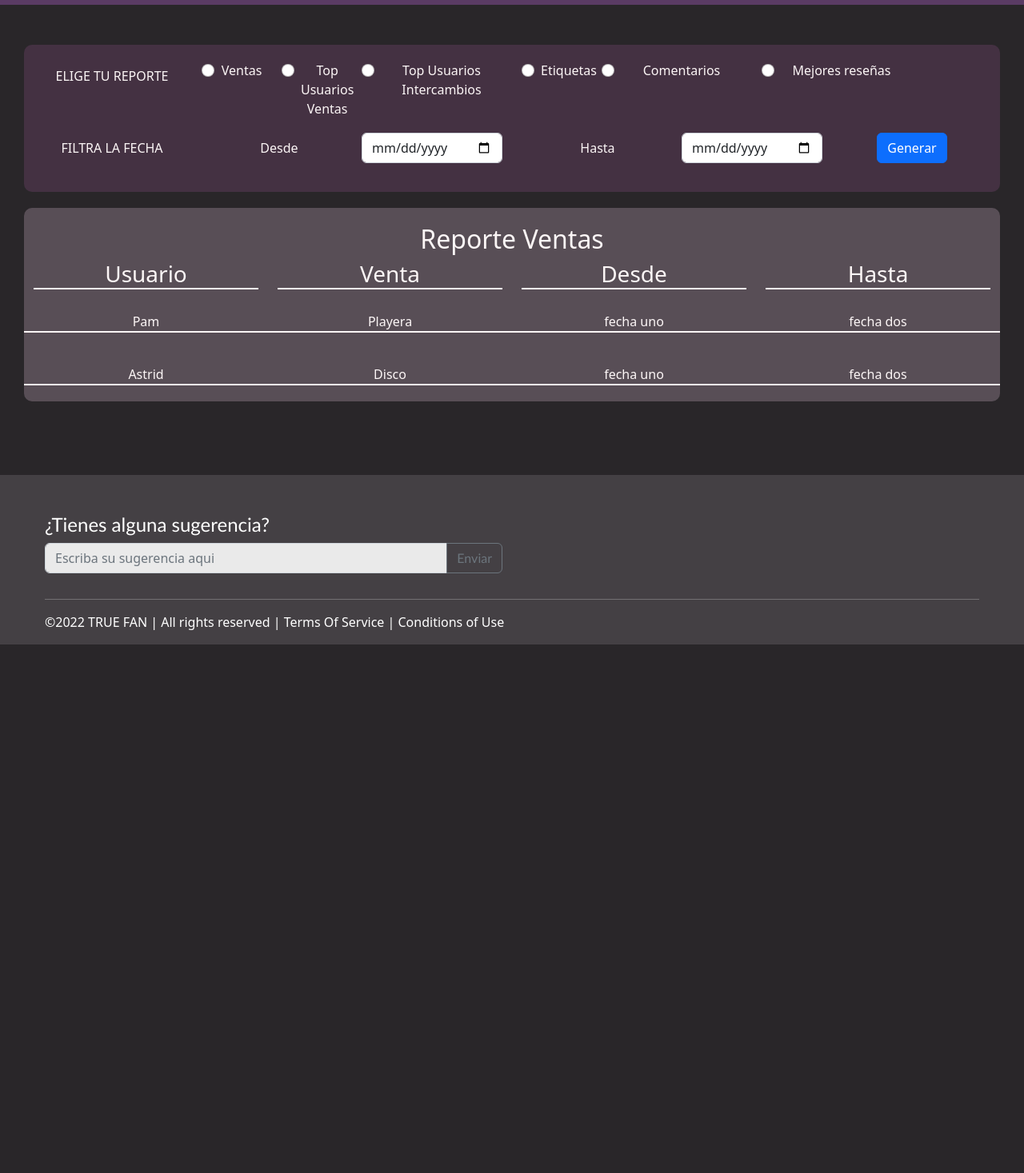
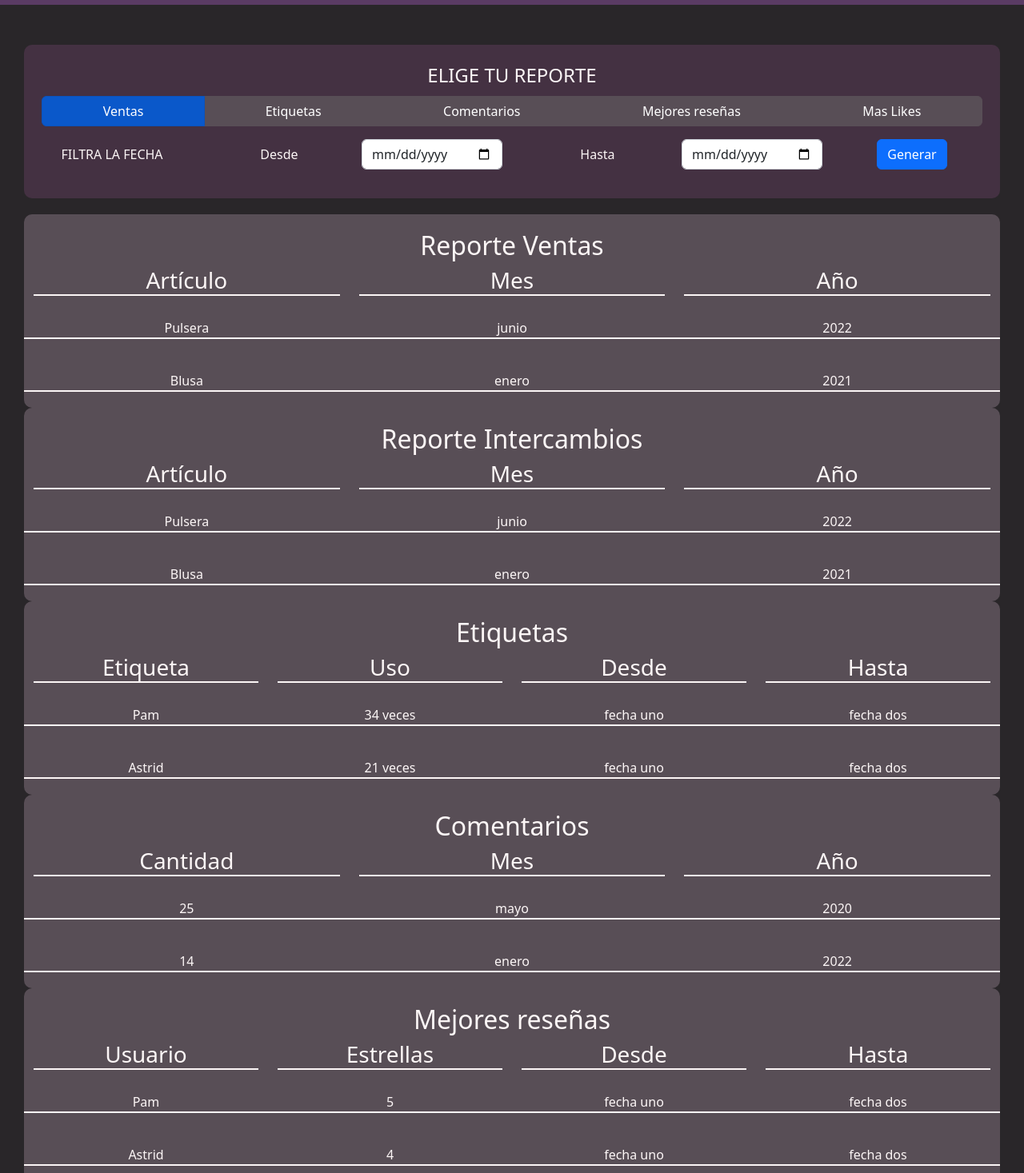
Before and after one commit to luisgalvotz/PrograWebII, a React (Create React App) app in the folder client/: page /Reports in a window 1280 px wide. Shown: the part 60-1527 px from the top of the page at 80% size. Before the commit the page ends 866 px from the top, so only its background shows below. Built offline with nearby package versions, Linux system fonts and the light colour scheme; the HTML template or start-up script is replaced by a standard one.

Commit message:
02.Arreglos en dash, reportes y perfil

```diff
--- a/client/package.json
+++ b/client/package.json
@@ -8,6 +8,7 @@
     "@testing-library/react": "^13.4.0",
     "@testing-library/user-event": "^13.5.0",
     "bootstrap": "^5.2.2",
+    "express": "^4.18.2",
     "nodemon": "^2.0.20",
     "popper.js": "^1.16.1",
     "react": "^18.2.0",
--- a/client/src/components/Dashboard.js
+++ b/client/src/components/Dashboard.js
@@ -69,10 +69,10 @@ export default class Dashboard extends Component {
                         <Card.Body >
                             <Card.Title>Playera</Card.Title>
                                 <Card.Text>
-                                    Taylor Swift
+                                    #TaylorSwift
                                 </Card.Text>
                                 <Card.Text>
-                                    $500
+                                    Venta
                                 </Card.Text>
                             <Button className="dash-btn">Ver más</Button>
                         </Card.Body>
@@ -84,10 +84,10 @@ export default class Dashboard extends Component {
                         <Card.Body >
                             <Card.Title>Playera</Card.Title>
                                 <Card.Text>
-                                    Taylor Swift
+                                    #TaylorSwift
                                 </Card.Text>
                                 <Card.Text>
-                                    $500
+                                    Venta
                                 </Card.Text>
                             <Button className="dash-btn">Ver más</Button>
                         </Card.Body>
@@ -99,10 +99,10 @@ export default class Dashboard extends Component {
                         <Card.Body >
                             <Card.Title>Playera</Card.Title>
                                 <Card.Text>
-                                    Taylor Swift
+                                    #TaylorSwift
                                 </Card.Text>
                                 <Card.Text>
-                                    $500
+                                    Intercambio
                                 </Card.Text>
                             <Button className="dash-btn">Ver más</Button>
                         </Card.Body>
@@ -114,10 +114,10 @@ export default class Dashboard extends Component {
                         <Card.Body >
                             <Card.Title>Playera</Card.Title>
                                 <Card.Text>
-                                    Taylor Swift
+                                    #TaylorSwift
                                 </Card.Text>
                                 <Card.Text>
-                                    $500
+                                    Venta
                                 </Card.Text>
                             <Button className="dash-btn">Ver más</Button>
                         </Card.Body>
@@ -134,10 +134,10 @@ export default class Dashboard extends Component {
                         <Card.Body >
                             <Card.Title>Playera</Card.Title>
                                 <Card.Text>
-                                    Taylor Swift
+                                    #TaylorSwift
                                 </Card.Text>
                                 <Card.Text>
-                                    $500
+                                    Venta
                                 </Card.Text>
                             <Button className="dash-btn">Ver más</Button>
                         </Card.Body>
@@ -149,10 +149,10 @@ export default class Dashboard extends Component {
                         <Card.Body >
                             <Card.Title>Playera</Card.Title>
                                 <Card.Text>
-                                    Taylor Swift
+                                    #TaylorSwift
                                 </Card.Text>
                                 <Card.Text>
-                                    $500
+                                    Intercambio
                                 </Card.Text>
                             <Button className="dash-btn">Ver más</Button>
                         </Card.Body>
@@ -164,10 +164,10 @@ export default class Dashboard extends Component {
                         <Card.Body >
                             <Card.Title>Playera</Card.Title>
                                 <Card.Text>
-                                    Taylor Swift
+                                    #TaylorSwift
                                 </Card.Text>
                                 <Card.Text>
-                                    $500
+                                    Venta
                                 </Card.Text>
                             <Button className="dash-btn">Ver más</Button>
                         </Card.Body>
@@ -179,10 +179,10 @@ export default class Dashboard extends Component {
                         <Card.Body >
                             <Card.Title>Playera</Card.Title>
                                 <Card.Text>
-                                    Taylor Swift
+                                    #TaylorSwift
                                 </Card.Text>
                                 <Card.Text>
-                                    $500
+                                    Venta
                                 </Card.Text>
                             <Button className="dash-btn">Ver más</Button>
                         </Card.Body>
@@ -205,7 +205,7 @@ export default class Dashboard extends Component {
                     <Card className="dashcards">
                         <Card.Body >
                             <Card.Title>¡ARTISTA DEL MES!</Card.Title>
-                            <Button className="dash-btn">TAYLOR SWIFT</Button>
+                            <Button className="dash-btn">#TaylorSwift</Button>
                         </Card.Body>
                     </Card>
                 </div>
--- a/client/src/components/Reports.js
+++ b/client/src/components/Reports.js
@@ -8,6 +8,9 @@ import Form from 'react-bootstrap/Form';
 import Button from 'react-bootstrap/Button';
 import Col from 'react-bootstrap/Col';
 import Row from 'react-bootstrap/Row';
+import ToggleButton from 'react-bootstrap/ToggleButton';
+import ToggleButtonGroup from 'react-bootstrap/ToggleButtonGroup';
+
 
 import './Styles/Reportes.css'
 
@@ -22,57 +25,26 @@ export default class Reports extends Component {
             <Form>
                 <fieldset>
                     <Form.Group as={Row} className="mb-3">
-                        <Form.Label as="legend" className="formRadios" column sm={2}>
+                        <Form.Label as="legend" className="formRadios-rep">
                             ELIGE TU REPORTE
                         </Form.Label>
-                        <Col sm={1}>
-                            <Form.Check
-                            type="radio"
-                            label="Ventas"
-                            className="formHorizontalRadios"
-                            id="formHorizontalRadios1"
-                            />
-                        </Col>
-                        <Col sm={1}>
-                            <Form.Check
-                            type="radio"
-                            label="Top Usuarios Ventas"
-                            className="formHorizontalRadios"
-                            id="formHorizontalRadios2"
-                            />
-                        </Col>
-                        <Col sm={2}>
-                            <Form.Check
-                            type="radio"
-                            label="Top Usuarios Intercambios"
-                            className="formHorizontalRadios"
-                            id="formHorizontalRadios3"
-                            />
-                        </Col>
-                        <Col sm={1}>
-                            <Form.Check
-                            type="radio"
-                            label="Etiquetas"
-                            className="formHorizontalRadios"
-                            id="formHorizontalRadios4"
-                            />
-                        </Col>
-                        <Col sm={2}>
-                            <Form.Check
-                            type="radio"
-                            label="Comentarios"
-                            className="formHorizontalRadios"
-                            id="formHorizontalRadios4"
-                            />
-                        </Col>
-                        <Col sm={2}>
-                            <Form.Check
-                            type="radio"
-                            label="Mejores reseñas"
-                            className="formHorizontalRadios"
-                            id="formHorizontalRadios4"
-                            />
-                        </Col>
+                        <ToggleButtonGroup type="radio" name="options" defaultValue={1}>
+                            <ToggleButton className="btn-rep" id="tbg-radio-1" value={1}>
+                                Ventas
+                            </ToggleButton>
+                            <ToggleButton className="btn-rep" id="tbg-radio-4" value={4}>
+                                Etiquetas
+                            </ToggleButton>
+                            <ToggleButton className="btn-rep" id="tbg-radio-5" value={5}>
+                                Comentarios
+                            </ToggleButton>
+                            <ToggleButton className="btn-rep" id="tbg-radio-6" value={6}>
+                                Mejores reseñas
+                            </ToggleButton>
+                            <ToggleButton className="btn-rep" id="tbg-radio-7" value={7}>
+                                Mas Likes
+                            </ToggleButton>
+                    </ToggleButtonGroup>
                     </Form.Group>
                 </fieldset>
                 <fieldset>
@@ -105,18 +77,66 @@ export default class Reports extends Component {
             </div>
             <div className= "reporte-listo row" >
                 <h2 className= "reporte-nombre">Reporte Ventas</h2>
+                <div className="reporte-name col-sm-4">
+                    <h3 className= "info-v">Artículo</h3>
+                    <div className= "datos row" >
+                        <p className= "datos-reporte">Pulsera</p>
+                        <p className= "datos-reporte">Blusa</p>
+                    </div>
+                </div>
+                <div className="reporte-name col-sm-4">
+                    <h3 className= "info-v">Mes</h3>
+                    <div className= "datos row" >
+                        <p className= "datos-reporte">junio</p>
+                        <p className= "datos-reporte">enero</p>
+                    </div>
+                </div>
+                <div className="reporte-name col-sm-4">
+                    <h3 className= "info-v">Año</h3>
+                    <div className= "datos row" >
+                        <p className= "datos-reporte">2022</p>
+                        <p className= "datos-reporte">2021</p>
+                    </div>
+                </div>
+            </div>
+            <div className= "reporte-listo row" >
+                <h2 className= "reporte-nombre">Reporte Intercambios</h2>
+                <div className="reporte-name col-sm-4">
+                    <h3 className= "info-v">Artículo</h3>
+                    <div className= "datos row" >
+                        <p className= "datos-reporte">Pulsera</p>
+                        <p className= "datos-reporte">Blusa</p>
+                    </div>
+                </div>
+                <div className="reporte-name col-sm-4">
+                    <h3 className= "info-v">Mes</h3>
+                    <div className= "datos row" >
+                        <p className= "datos-reporte">junio</p>
+                        <p className= "datos-reporte">enero</p>
+                    </div>
+                </div>
+                <div className="reporte-name col-sm-4">
+                    <h3 className= "info-v">Año</h3>
+                    <div className= "datos row" >
+                        <p className= "datos-reporte">2022</p>
+                        <p className= "datos-reporte">2021</p>
+                    </div>
+                </div>
+            </div>
+            <div className= "reporte-listo row" >
+                <h2 className= "reporte-nombre">Etiquetas</h2>
                 <div className="reporte-name col-sm-3">
-                    <h3 className= "info-v">Usuario</h3>
+                    <h3 className= "info-v">Etiqueta</h3>
                     <div className= "datos row" >
                         <p className= "datos-reporte">Pam</p>
                         <p className= "datos-reporte">Astrid</p>
                     </div>
                 </div>
                 <div className="reporte-name col-sm-3">
-                    <h3 className= "info-v">Venta</h3>
+                    <h3 className= "info-v">Uso</h3>
                     <div className= "datos row" >
-                        <p className= "datos-reporte">Playera</p>
-                        <p className= "datos-reporte">Disco</p>
+                        <p className= "datos-reporte">34 veces</p>
+                        <p className= "datos-reporte">21 veces</p>
                     </div>
                 </div>
                 <div className="reporte-name col-sm-3">
@@ -134,8 +154,92 @@ export default class Reports extends Component {
                     </div>
                 </div>
             </div>
-
-
+            <div className= "reporte-listo row" >
+                <h2 className= "reporte-nombre">Comentarios</h2>
+                <div className="reporte-name col-sm-4">
+                    <h3 className= "info-v">Cantidad</h3>
+                    <div className= "datos row" >
+                        <p className= "datos-reporte">25</p>
+                        <p className= "datos-reporte">14</p>
+                    </div>
+                </div>
+                <div className="reporte-name col-sm-4">
+                    <h3 className= "info-v">Mes</h3>
+                    <div className= "datos row" >
+                        <p className= "datos-reporte">mayo</p>
+                        <p className= "datos-reporte">enero</p>
+                    </div>
+                </div>
+                <div className="reporte-name col-sm-4">
+                    <h3 className= "info-v">Año</h3>
+                    <div className= "datos row" >
+                        <p className= "datos-reporte">2020</p>
+                        <p className= "datos-reporte">2022</p>
+                    </div>
+                </div>
+            </div>
+            <div className= "reporte-listo row" >
+                <h2 className= "reporte-nombre">Mejores reseñas</h2>
+                <div className="reporte-name col-sm-3">
+                    <h3 className= "info-v">Usuario</h3>
+                    <div className= "datos row" >
+                        <p className= "datos-reporte">Pam</p>
+                        <p className= "datos-reporte">Astrid</p>
+                    </div>
+                </div>
+                <div className="reporte-name col-sm-3">
+                    <h3 className= "info-v">Estrellas</h3>
+                    <div className= "datos row" >
+                        <p className= "datos-reporte">5</p>
+                        <p className= "datos-reporte">4</p>
+                    </div>
+                </div>
+                <div className="reporte-name col-sm-3">
+                    <h3 className= "info-v">Desde</h3>
+                    <div className= "datos row" >
+                        <p className= "datos-reporte">fecha uno</p>
+                        <p className= "datos-reporte">fecha uno</p>
+                    </div>
+                </div>
+                <div className="reporte-name col-sm-3">
+                    <h3 className= "info-v">Hasta</h3>
+                    <div className= "datos row" >
+                        <p className= "datos-reporte">fecha dos</p>
+                        <p className= "datos-reporte">fecha dos</p>
+                    </div>
+                </div>
+            </div>
+            <div className= "reporte-listo row" >
+                <h2 className= "reporte-nombre">Mejores reseñas</h2>
+                <div className="reporte-name col-sm-3">
+                    <h3 className= "info-v">Artículo</h3>
+                    <div className= "datos row" >
+                        <p className= "datos-reporte">Playera</p>
+                        <p className= "datos-reporte">Gorra</p>
+                    </div>
+                </div>
+                <div className="reporte-name col-sm-3">
+                    <h3 className= "info-v">Likes</h3>
+                    <div className= "datos row" >
+                        <p className= "datos-reporte">50</p>
+                        <p className= "datos-reporte">45</p>
+                    </div>
+                </div>
+                <div className="reporte-name col-sm-3">
+                    <h3 className= "info-v">Desde</h3>
+                    <div className= "datos row" >
+                        <p className= "datos-reporte">fecha uno</p>
+                        <p className= "datos-reporte">fecha uno</p>
+                    </div>
+                </div>
+                <div className="reporte-name col-sm-3">
+                    <h3 className= "info-v">Hasta</h3>
+                    <div className= "datos row" >
+                        <p className= "datos-reporte">fecha dos</p>
+                        <p className= "datos-reporte">fecha dos</p>
+                    </div>
+                </div>
+            </div>
     </div>
         )
     }
--- a/client/src/components/Styles/Reportes.css
+++ b/client/src/components/Styles/Reportes.css
@@ -37,7 +37,7 @@
 .reporte-name{
     color: var(--text-base);
     text-align: center;
-
+    align-items: center;
 }
 
 .datos{
@@ -53,3 +53,18 @@
 .info-v{
     border-bottom: 2px solid var(--text-base);
 }
+
+.btn-rep{
+    background-color: var( --card-light);
+    border-color: var( --card-light);
+}
+
+.btn-rep:hover{
+    background-color: var(--text-hover-dark);
+    border-color: var(--text-hover-dark);
+}
+
+.formRadios-rep{
+    color: var(--text-base);
+    text-align: center;
+}
```
Also changed, not shown: client/src/components/Perfil.js (+4 -4 lines), 1 other file (tests, documents, lock files or other folders).
